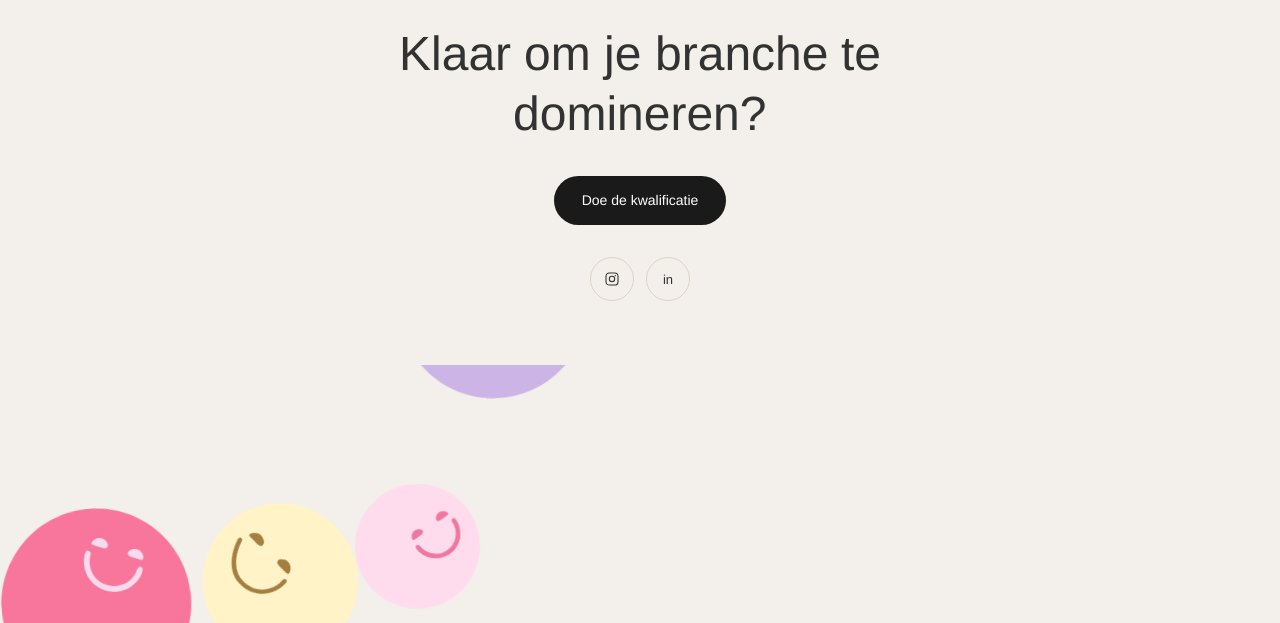
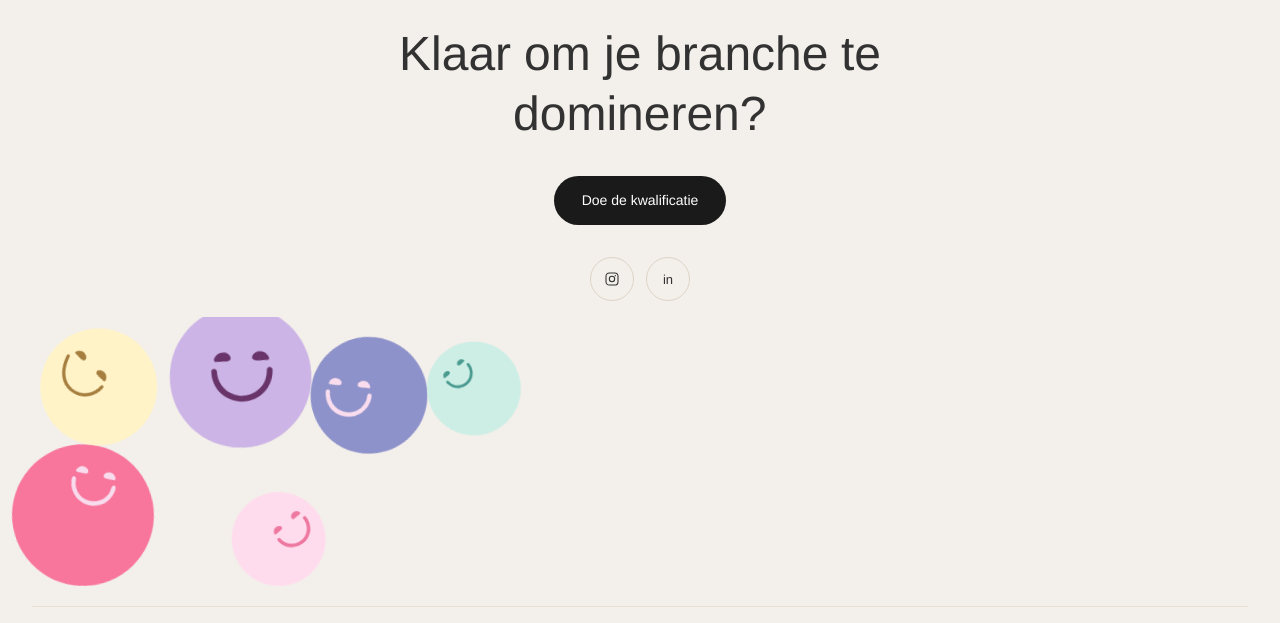
Before and after one commit to jessedegrootroc-alt/webjoy-landingspagina, a plain HTML site: page index.html in a window 1280 px wide. Shown: the part 9968-10591 px from the top of the page. Drawn offline with nearby package versions, Linux system fonts and the light colour scheme; animation ran at ten frames a second; a web font is replaced by a local one.

Commit message:
Meer smileys in de footer en minder lucht erboven
Het aantal stond gekapt op het aantal bestanden en kwam op zes uit, waardoor de
laatste drie smileys uit de set nooit vielen. De oranje was daar een van. Het
aantal schaalt nu mee met de breedte tot achttien en de set herhaalt, dus alle
negen komen voorbij.

Daarnaast is de bak lager en de marge onder de socialknoppen kleiner: het gat
tussen de knoppen en de stapel gaat van 187px naar 49px.

Co-Authored-By: Claude Opus 5 <noreply@anthropic.com>

```diff
--- a/index.html
+++ b/index.html
@@ -530,7 +530,7 @@
   .smiley-fysica {
     position: relative;
     width: 100%;
-    height: clamp(200px, 26vw, 380px);
+    height: clamp(170px, 21vw, 320px);
     overflow: hidden;
     touch-action: pan-y;
   }
@@ -1187,7 +1187,7 @@
     <div class="flex flex-wrap items-center justify-center gap-3 mb-8">
       <a href="kwalificatie.html" class="btn-primary inline-flex items-center gap-2 text-[14px] transition-spring">Doe de kwalificatie</a>
     </div>
-    <div class="flex items-center justify-center gap-3 mb-16">
+    <div class="flex items-center justify-center gap-3 mb-4">
       <a href="#" aria-label="Instagram" class="social-circle">
         <svg width="16" height="16" viewBox="0 0 24 24" fill="none" aria-hidden="true"><rect x="3" y="3" width="18" height="18" rx="5" stroke="currentColor" stroke-width="1.6"/><circle cx="12" cy="12" r="4" stroke="currentColor" stroke-width="1.6"/><circle cx="17" cy="7" r="1" fill="currentColor"/></svg>
       </a>
@@ -1764,8 +1764,8 @@
 
         /* Aantal en formaat meeschalen met de breedte, anders staat de bak op
            mobiel propvol en op een breed scherm te leeg. */
-        const aantal = Math.max(5, Math.min(bronnen.length, Math.round(breedte / 150)));
-        const basis  = Math.max(70, Math.min(190, breedte / 6));
+        const aantal = Math.max(10, Math.min(18, Math.round(breedte / 75)));
+        const basis  = Math.max(64, Math.min(170, breedte / 9));
         const schaal = [1, .82, .66];
 
         lichamen = [];
```
